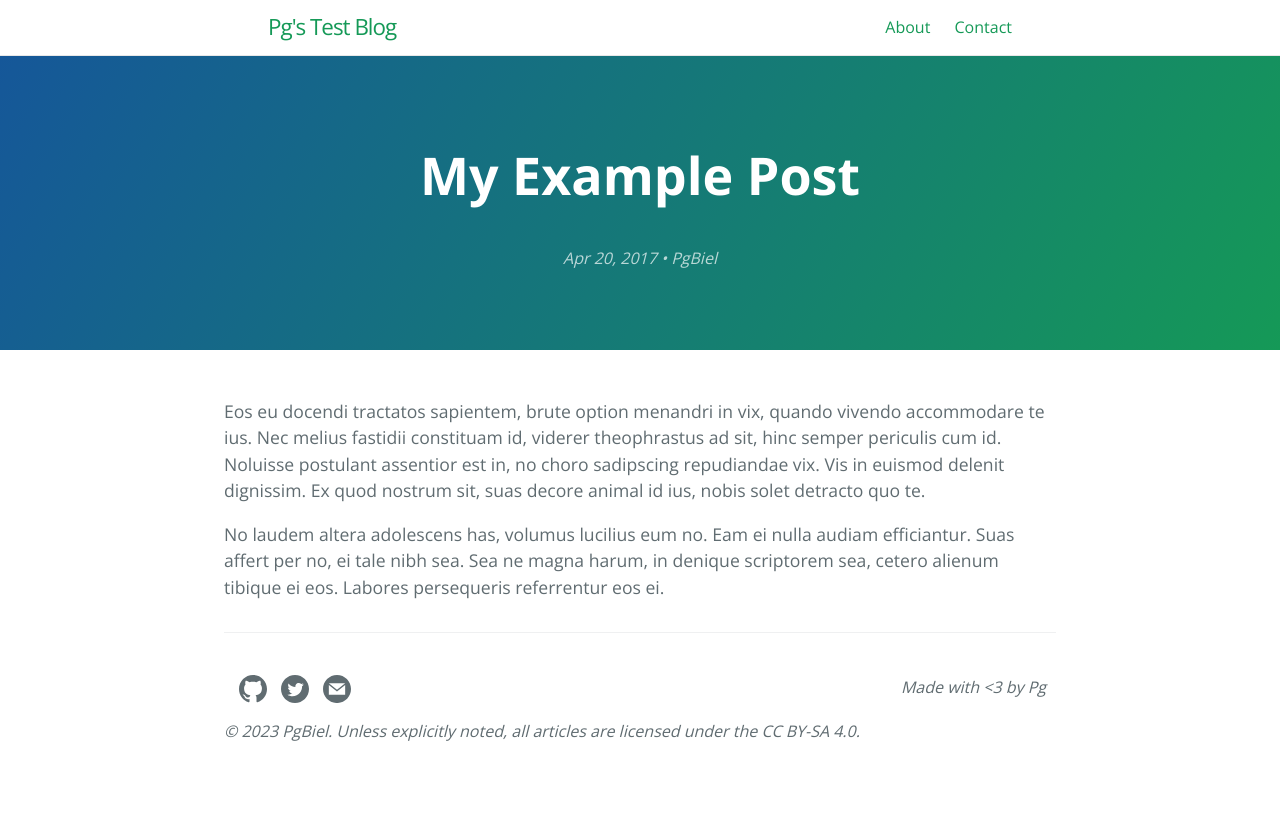
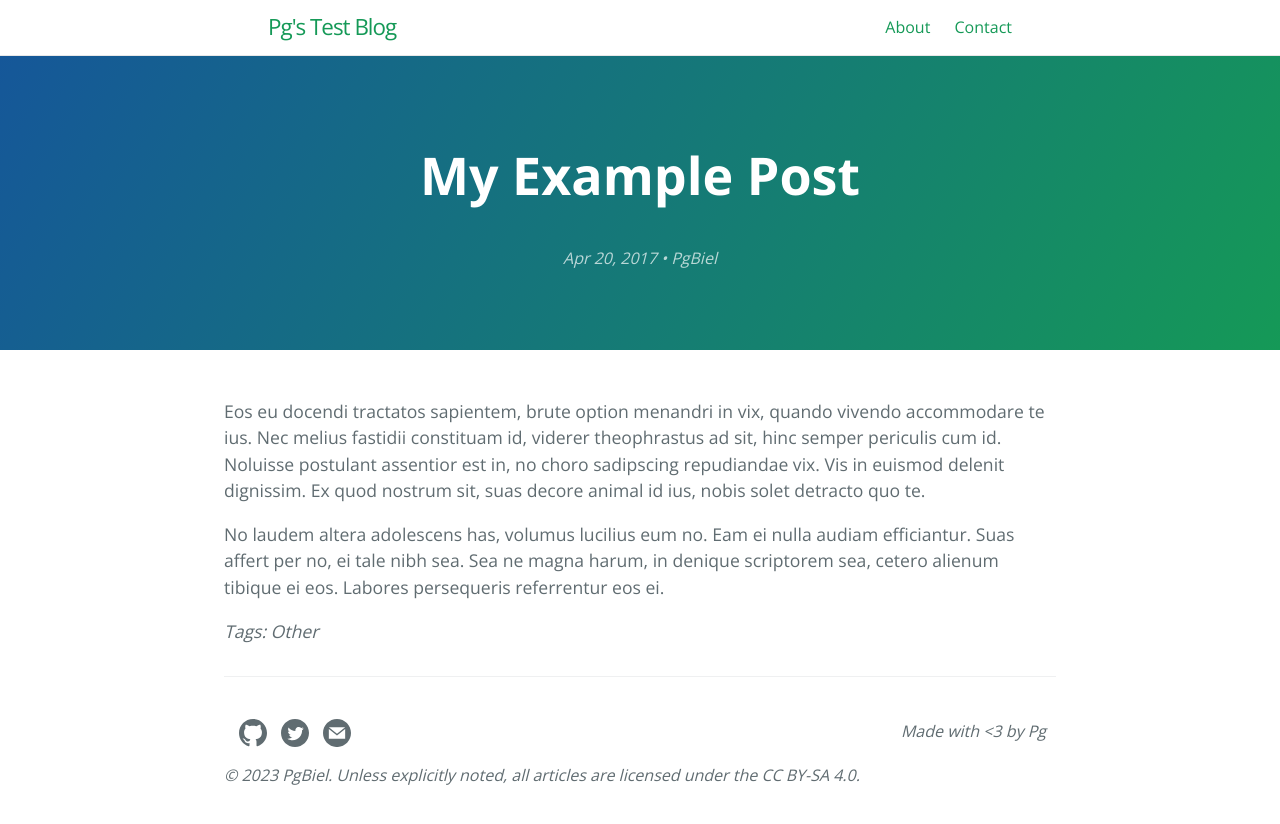
Before and after one commit to PgBiel/blog-test, a Jekyll site: the page built from _posts/2017-04-20-my-example-post.md, in a window 1280 px wide. Shown: the top 824 px of the page. Built offline with Jekyll 4.4.1, drawn with Linux system fonts in a browser that asks for light colours.

Commit message:
initial tag list attempt

```diff
--- a/_layouts/post.html
+++ b/_layouts/post.html
@@ -19,6 +19,10 @@ layout: default
     {{ content }}
   </div>
 
+  {% if page.tags %}
+    <div><i>Tags: {{ page.tags | join: ", " | capitalize }}</i></div>
+  {% endif %}
+
   {% if site.disqus.shortname %}
     {% include disqus_comments.html %}
   {% endif %}
```
